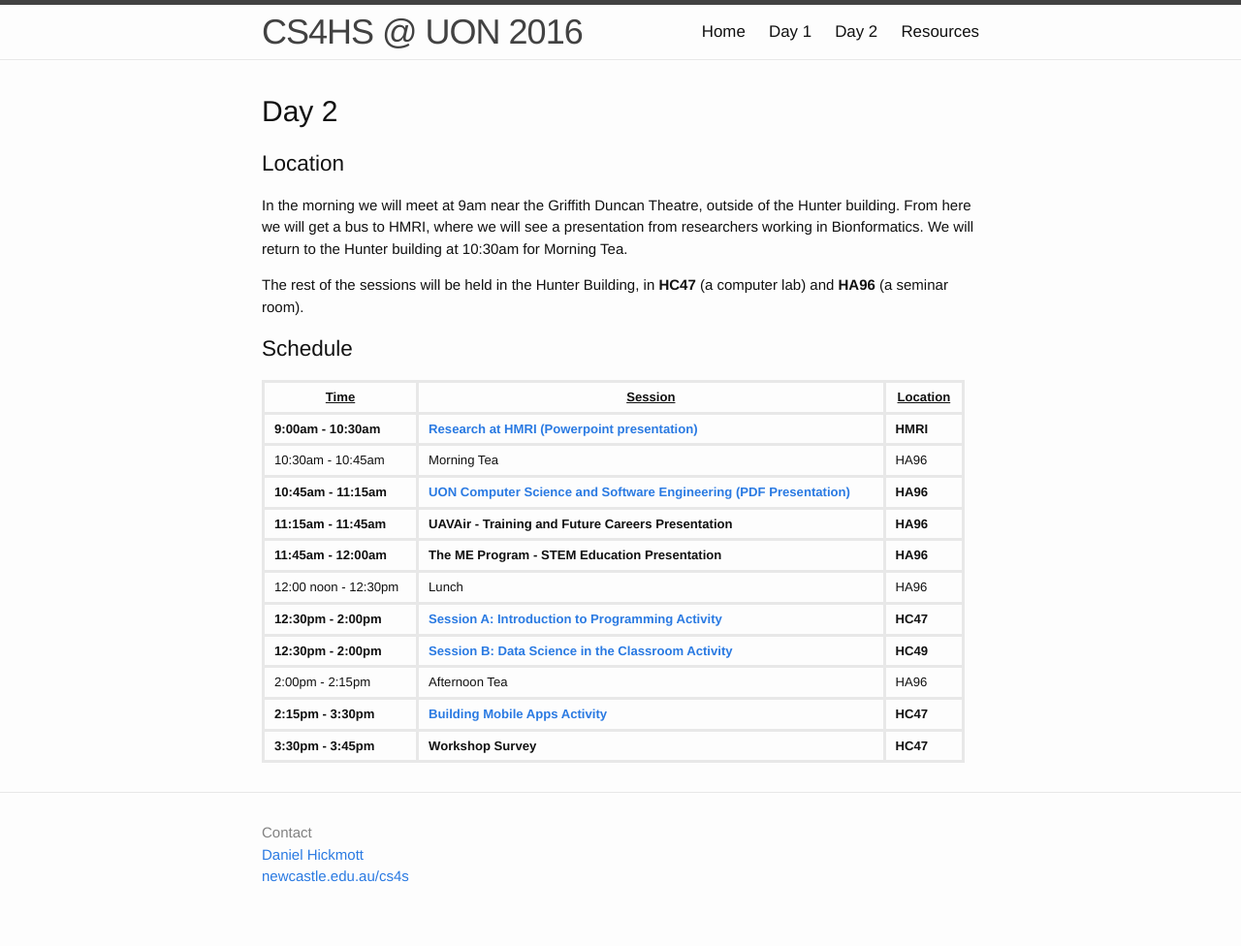
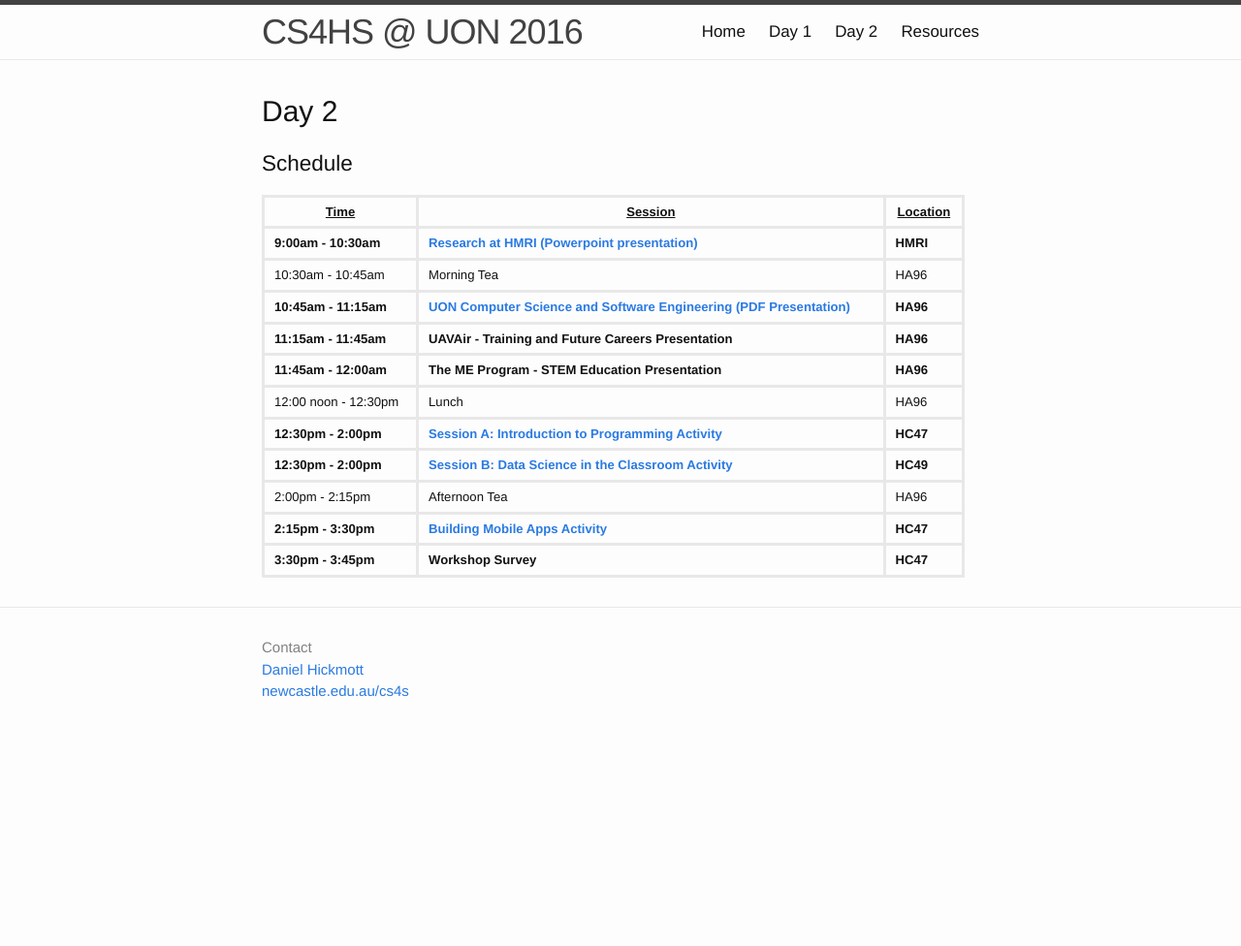
Before and after one commit to cs4s/hs-2016, a Jekyll site: the page built from day2/index.md, in a window 1280 px wide. Shown: the whole page at 97% size. Built offline with Jekyll 4.4.1, drawn with Linux system fonts in a browser that asks for light colours; after the commit the page ends 900 px from its top, so only the background shows below that.

Commit message:
Changes schedule pages to not have the location information

```diff
--- a/day2/index.md
+++ b/day2/index.md
@@ -4,14 +4,6 @@ title:  CS4HS @ UON 2016 - Day 2
 ---
 
 # Day 2
-
-## Location
-
-In the morning we will meet at 9am near the Griffith Duncan Theatre, outside of the Hunter building.
-From here we will get a bus to HMRI, where we will see a presentation from researchers working in Bionformatics.
-We will return to the Hunter building at 10:30am for Morning Tea.
-
-The rest of the sessions will be held in the Hunter Building, in **HC47** (a computer lab) and **HA96** (a seminar room).
 
 ## Schedule
 
```
Also changed, not shown: day1/index.md (+0 -4 lines).
